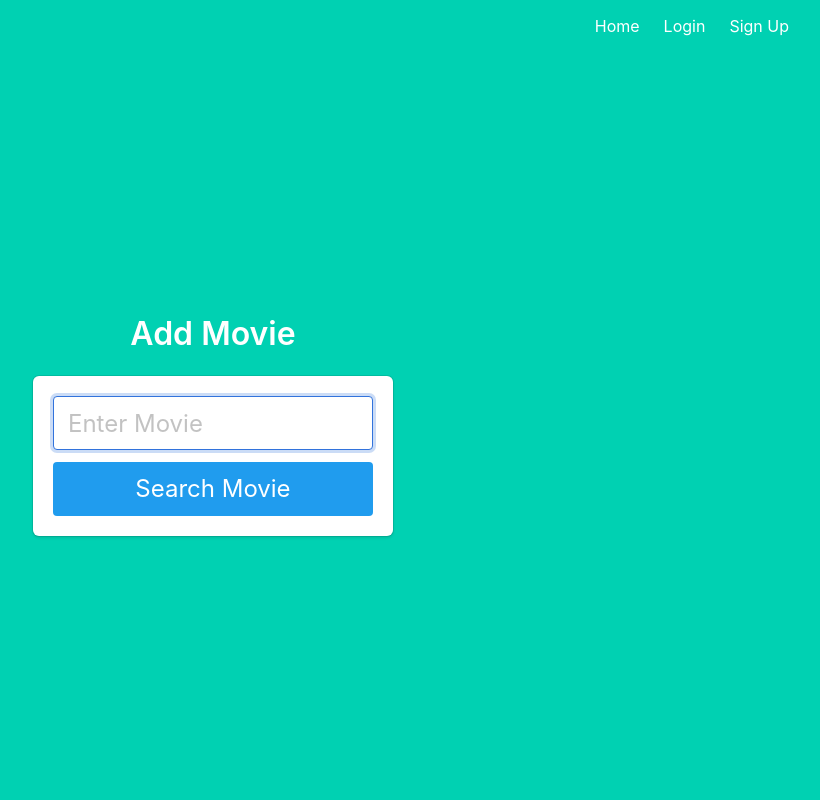
After one commit to arunksoman/MovieSuccessFlask, a Flask app: template project/templates/AddMovie.html in a window 1280 px wide. The commit adds this page. Shown: the whole page, without its empty margins (427-1247 px from the left). Run offline with Flask 2, Linux system fonts and the light colour scheme; the template is opened without the code that fills it, so the values that code supplies are empty.

Commit message:
Added Session and admin blueprint

```diff
--- a/project/auth.py
+++ b/project/auth.py
@@ -30,7 +30,7 @@ def login_post():
         print(email)
         print(user)
         print(password)
-        return redirect(url_for('admin.profile'))
+        return redirect(url_for('admin.Adminprofile'))
     else:
         login_user(user, remember=remember)
         return redirect(url_for('main.profile'))
--- /dev/null
+++ b/project/templates/AddMovie.html
@@ -0,0 +1,20 @@
+<!-- templates/signup.html -->
+
+{% extends "AdminBase.html" %}
+
+{% block content %}
+<div class="column is-4 is-offset-4">
+    <h3 class="title">Add Movie</h3>
+    <div class="box">
+        <form method="POST" action="AddMovie">
+            <div class="field">
+                <div class="control">
+                    <input class="input is-large" type="text" name="txtname" placeholder="Enter Movie" autofocus="">
+                </div>
+            </div>
+
+            <button class="button is-block is-info is-large is-fullwidth">Search Movie</button>
+        </form>
+    </div>
+</div>
+{% endblock %}
--- a/project/templates/AdminBase.html
+++ b/project/templates/AdminBase.html
@@ -20,24 +20,29 @@
 
                     <div id="navbarMenuHeroA" class="navbar-menu">
                         <div class="navbar-end">
-                            <a href="{{ url_for('main.index') }}" class="navbar-item">
+                            <a href="{{ url_for('admin.Admin') }}" class="navbar-item">
                                 Home
                             </a>
                             {% if current_user.is_authenticated %}
-                            <a href="{{ url_for('admin.profile') }}" class="navbar-item">
+                            <a href="{{ url_for('admin.Adminprofile') }}" class="navbar-item">
                                 Profile
                             </a>
                             {% endif %}
+                            {% if current_user.is_authenticated %}
+                            <a href="{{ url_for('admin.AddMovie') }}" class="navbar-item">
+                                Add Movie
+                            </a>
+                            {% endif %}
                             {% if not current_user.is_authenticated %}
-                            <a href="{{ url_for('auth.login') }}" class="navbar-item">
+                            <a href="{{ url_for('admin.login') }}" class="navbar-item">
                                 Login
                             </a>
-                            <a href="{{ url_for('auth.signup') }}" class="navbar-item">
+                            <a href="{{ url_for('admin.signup') }}" class="navbar-item">
                                 Sign Up
                             </a>
                             {% endif %}
                             {% if current_user.is_authenticated %}
-                            <a href="{{ url_for('auth.logout') }}" class="navbar-item">
+                            <a href="{{ url_for('admin.logout') }}" class="navbar-item">
                                 Logout
                             </a>
                             {% endif %}
```
Also changed, not shown: project/admin.py (+39 -4 lines), project/templates/AddDetails.html (added, +20 -0 lines), project/templates/Error.html (added, +12 -0 lines), 1 other file.
